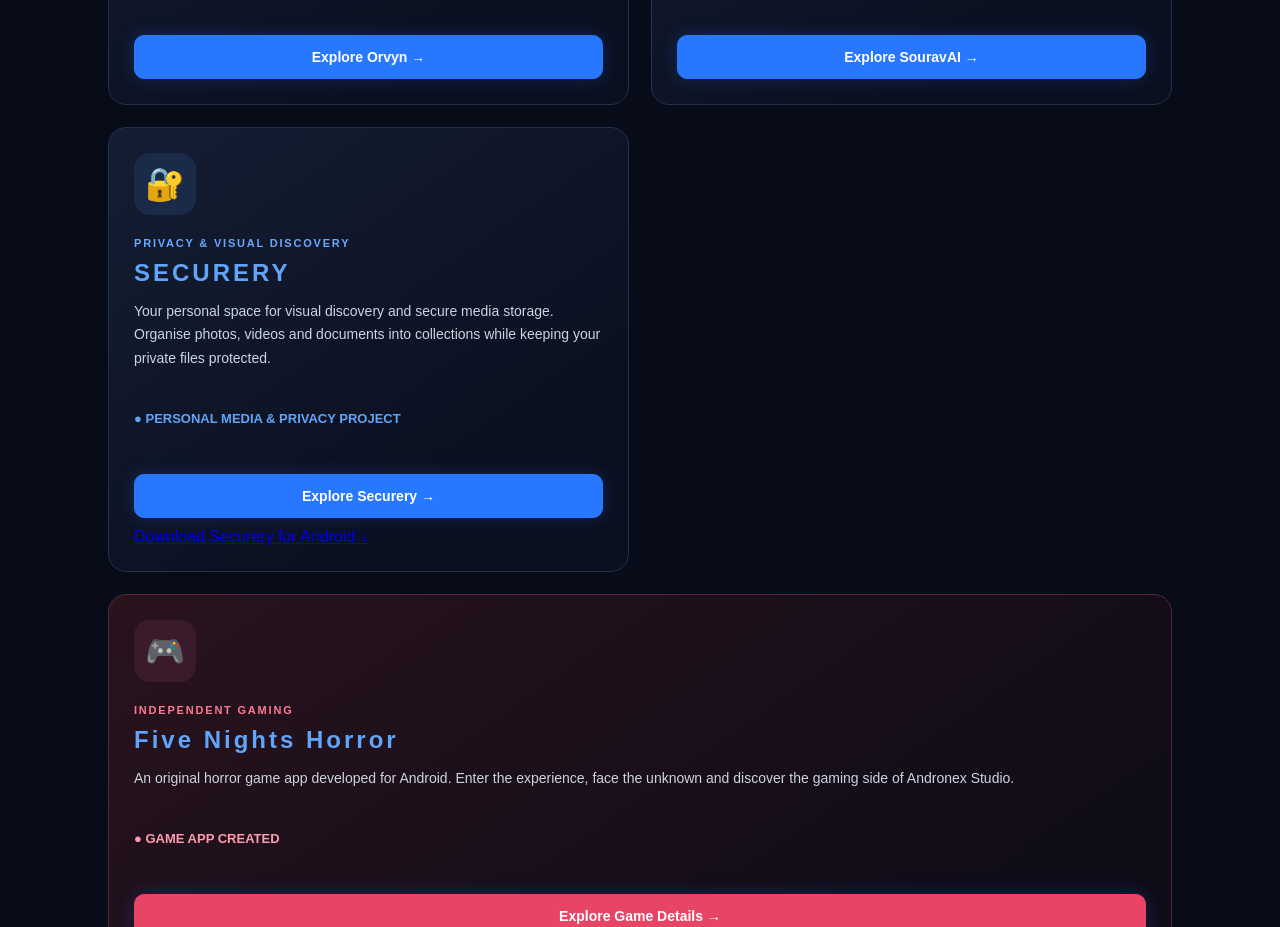
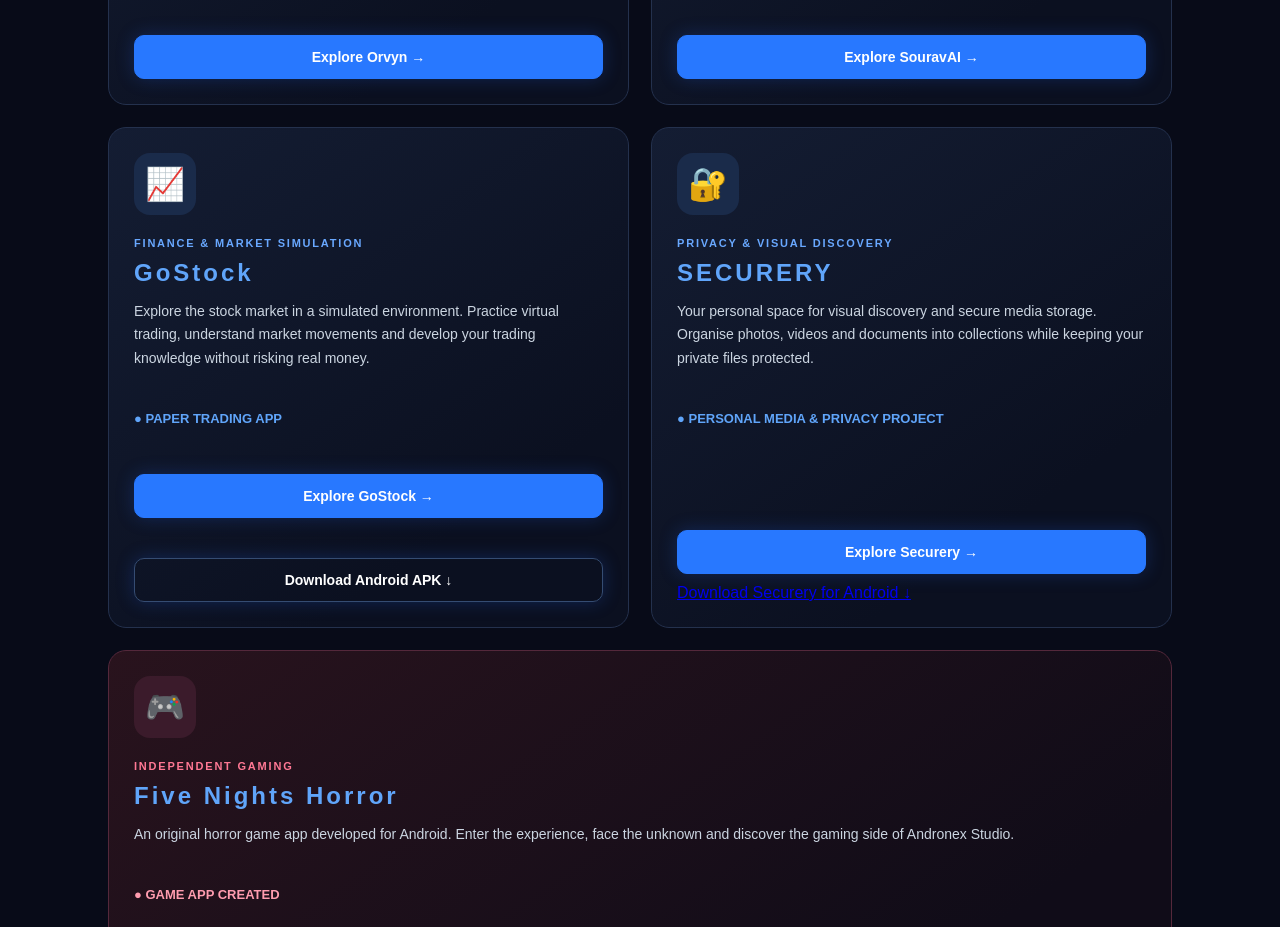
Before and after one commit to souravnarayan18-png/andronex-studio, a plain HTML site: page products.html in a window 1280 px wide. Shown: the part 1020-1947 px from the top of the page. Drawn offline with Linux system fonts and the light colour scheme.

Commit message:
Update products.html

```diff
--- a/products.html
+++ b/products.html
@@ -335,6 +335,36 @@
                 </div>
 
             </article>
+            <!-- GOSTOCK --><article class="product-card gostock"><div class="product-icon">📈</div>
+
+<div class="product-category">
+    FINANCE & MARKET SIMULATION
+</div>
+
+<h2>GoStock</h2>
+
+<p class="product-description">
+    Explore the stock market in a simulated environment.
+    Practice virtual trading, understand market movements
+    and develop your trading knowledge without risking
+    real money.
+</p>
+
+<span class="status">● PAPER TRADING APP</span>
+
+<div class="product-actions">
+
+    <a href="gostock.html" class="btn">
+        Explore GoStock →
+    </a>
+
+    <a href="gostock.apk" class="btn btn-outline" download>
+        Download Android APK ↓
+    </a>
+
+</div>
+
+            </article>
             <!-- SECURERY -->        <article class="product-card securery">
 
             <div class="product-icon">🔐</div>
```
